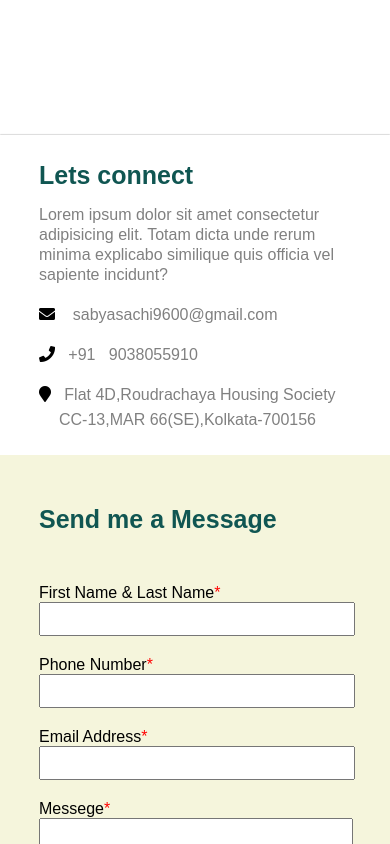
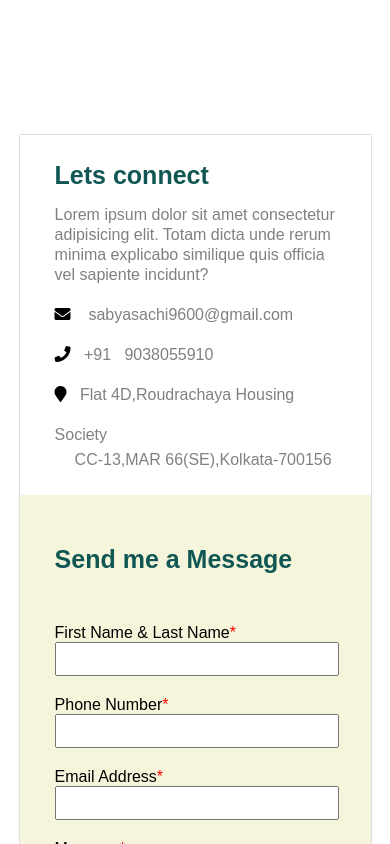
Before and after one commit to sabyasachi94sen/react-portfolio, a React (Create React App) app: page / in a window 390 px wide. Shown: the part 5880-6724 px from the top of the page. Built offline with nearby package versions, Linux system fonts and the light colour scheme.

Commit message:
Css style updated

```diff
--- a/src/Components/style.css
+++ b/src/Components/style.css
@@ -1458,7 +1458,7 @@ textarea{
     }
     .contact-me
     {
-        width:100%;
+        width:90%;
         height:auto;
         display: flex;
         flex-direction: column;
@@ -2011,7 +2011,7 @@ textarea{
     }
     .contact-me
     {
-        width:100%;
+        width:90%;
         height:auto;
         display: flex;
         flex-direction: column;
```
